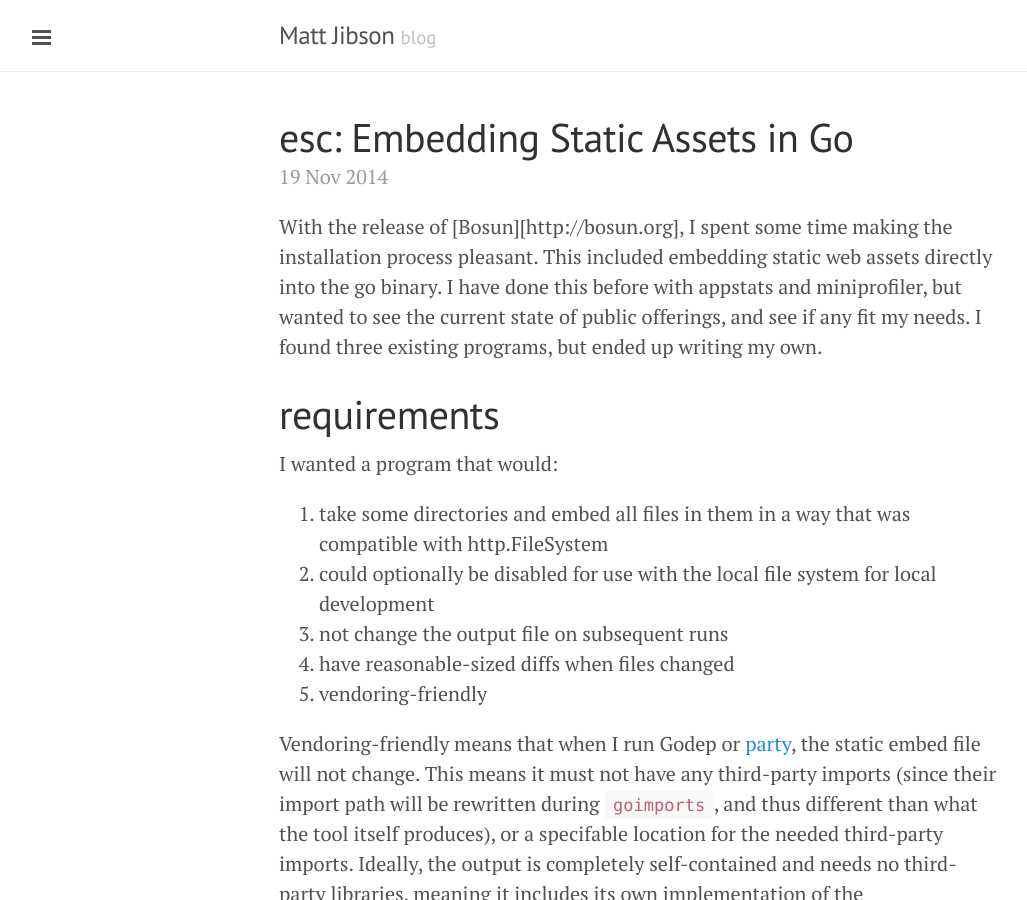
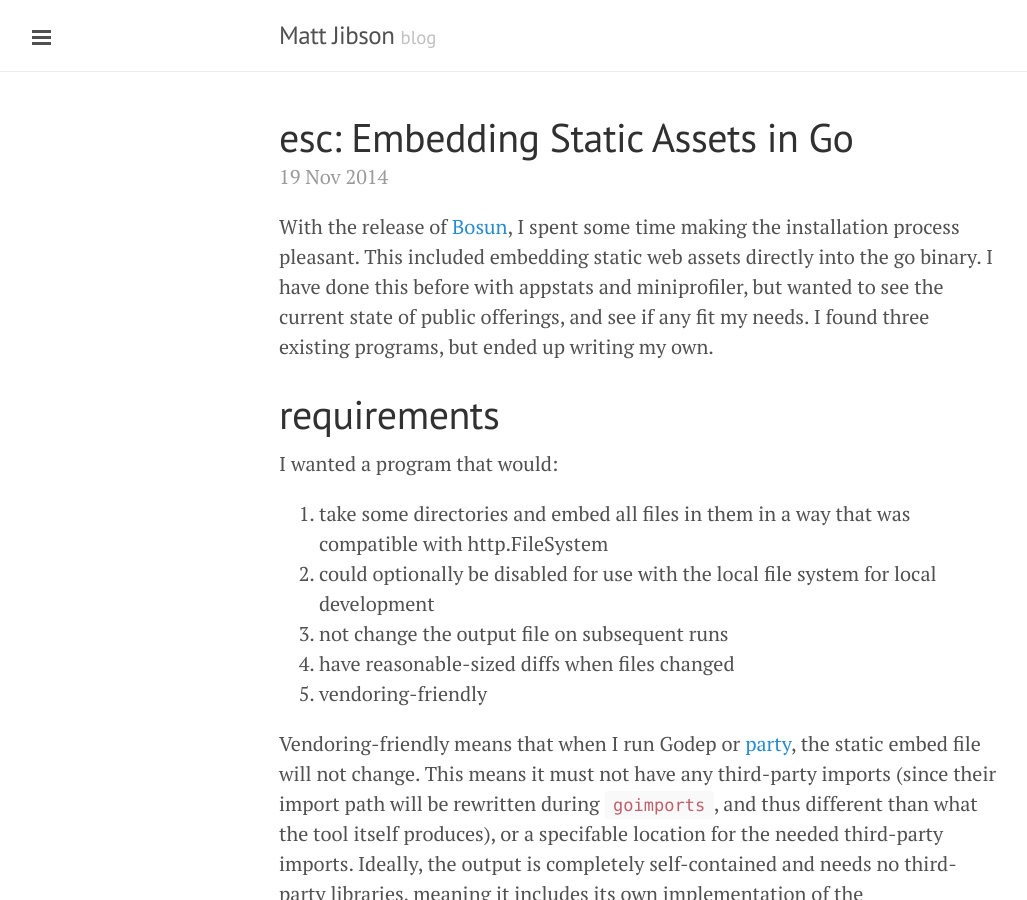
Before and after one commit to mjibson/mjibson.github.io, a Jekyll site: the page built from _posts/2014-11-19-esc-embedding-static-assets.markdown, in a window 1280 px wide and 900 px high. Shown: the whole window, without its empty margins (1-1028 px from the left). Built offline with Jekyll 4.4.1, drawn with Linux system fonts in a browser that asks for light colours; Markdown is read by kramdown in place of the engine named in the settings.

Commit message:
Fix link

```diff
--- a/_posts/2014-11-19-esc-embedding-static-assets.markdown
+++ b/_posts/2014-11-19-esc-embedding-static-assets.markdown
@@ -5,7 +5,7 @@ date: 2014-11-19 00:00
 categories: [esc, go]
 ---
 
-With the release of [Bosun][http://bosun.org], I spent some time making
+With the release of [Bosun](http://bosun.org), I spent some time making
 the installation process pleasant. This included embedding static web
 assets directly into the go binary. I have done this before with appstats
 and miniprofiler, but wanted to see the current state of public offerings,
```
